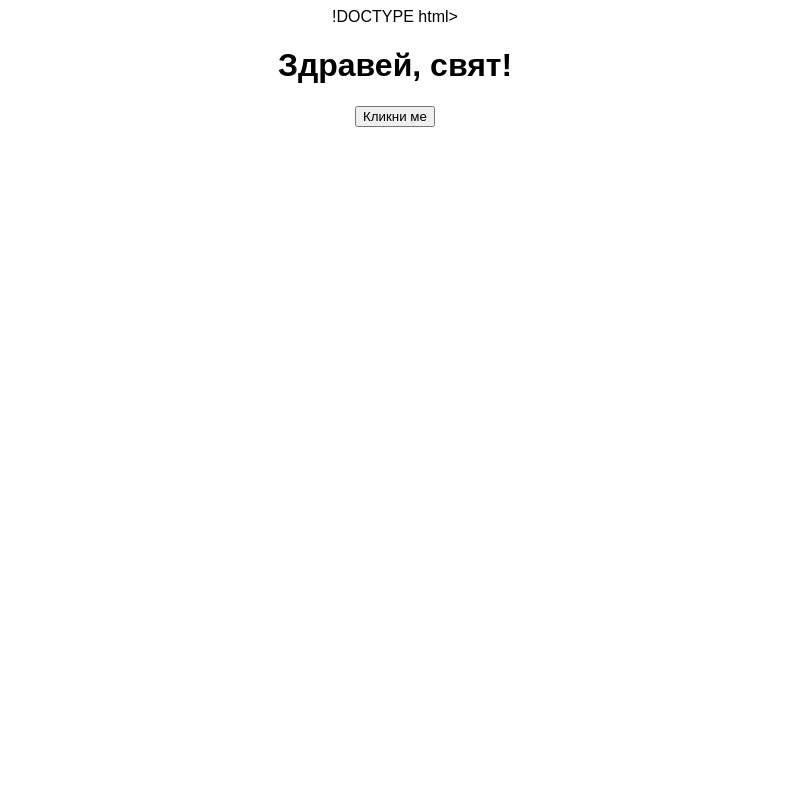
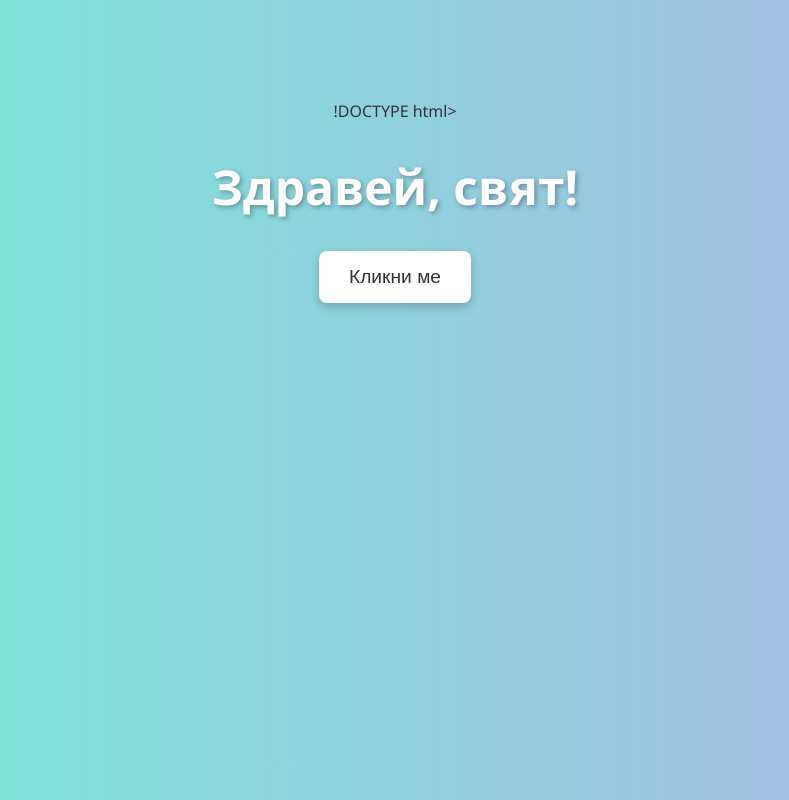
Before and after one commit to BobiYovchev/My_Web, a plain HTML site: page index.html in a window 1280 px wide. Shown: the whole page, without its empty margins (245-1034 px from the left). Drawn offline with Linux system fonts and the light colour scheme.

Commit message:
Update style.css

```diff
--- a/style.css
+++ b/style.css
@@ -1,4 +1,42 @@
+/* Общ стил */
 body {
-  font-family: Arial, sans-serif;
+  font-family: 'Segoe UI', Tahoma, Geneva, Verdana, sans-serif;
+  background: linear-gradient(to right, #74ebd5, #acb6e5);
   text-align: center;
+  padding-top: 100px;
+  margin: 0;
+  color: #333;
 }
+
+/* Заглавие */
+h1 {
+  font-size: 3em;
+  color: #ffffff;
+  text-shadow: 2px 2px 5px rgba(0,0,0,0.3);
+  animation: fadeIn 2s ease-in-out;
+}
+
+/* Бутон */
+button {
+  font-size: 1.2em;
+  padding: 15px 30px;
+  background-color: #ffffff;
+  color: #333;
+  border: none;
+  border-radius: 8px;
+  cursor: pointer;
+  box-shadow: 0 4px 10px rgba(0, 0, 0, 0.2);
+  transition: all 0.3s ease;
+}
+
+button:hover {
+  background-color: #f0f0f0;
+  transform: scale(1.05);
+  box-shadow: 0 6px 15px rgba(0, 0, 0, 0.3);
+}
+
+/* Анимации */
+@keyframes fadeIn {
+  from { opacity: 0; transform: translateY(-20px); }
+  to { opacity: 1; transform: translateY(0); }
+}
```
